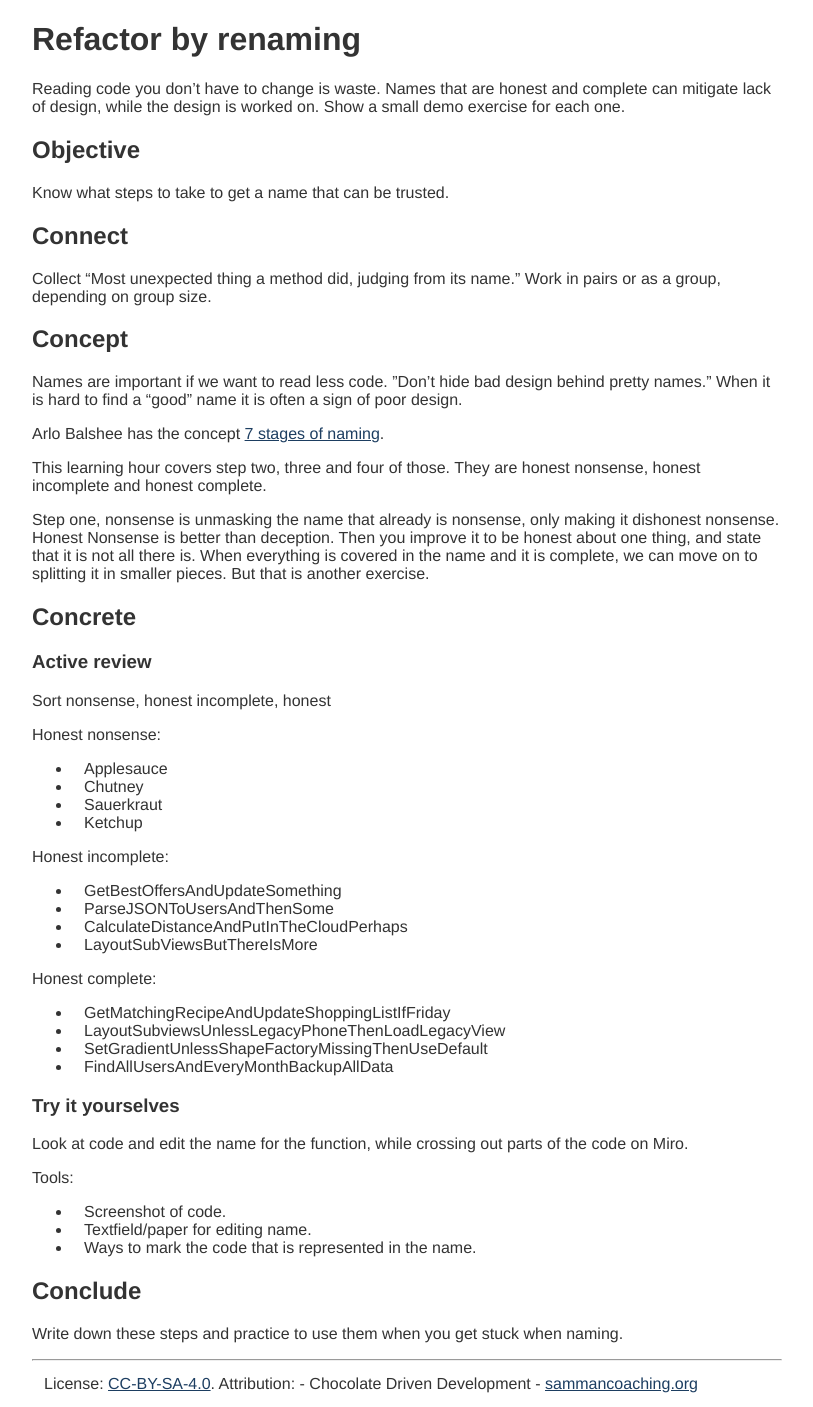
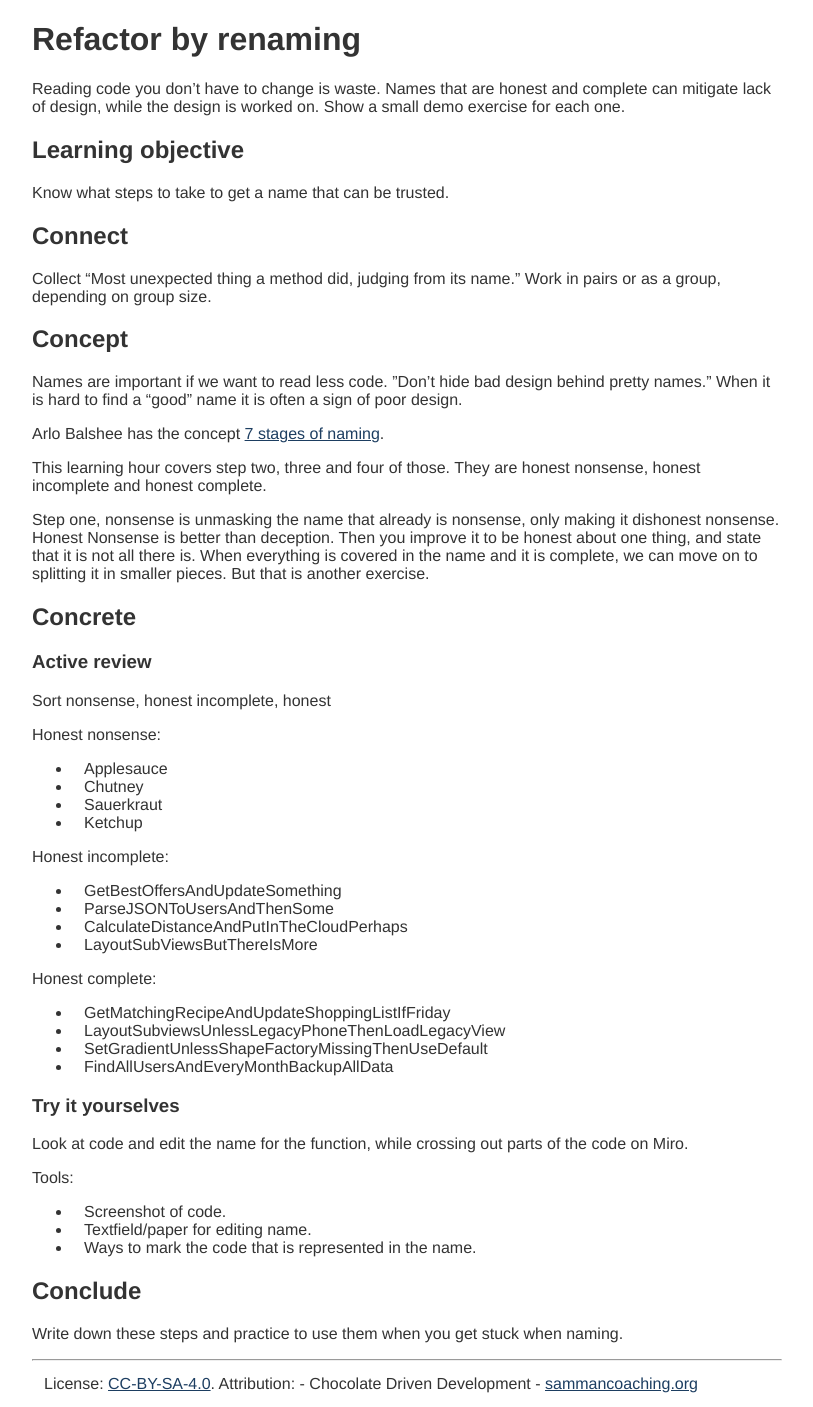
Before and after one commit to sammancoaching/website, a Jekyll site: the page built from _learning_hours/testable_design/naming.md, in a window 1280 px wide. Shown: the whole page, without its empty margins (233-1046 px from the left). Built offline with Jekyll 4.4.1, drawn with Linux system fonts in a browser that asks for light colours.

Commit message:
rewording

```diff
--- a/_learning_hours/testable_design/naming.md
+++ b/_learning_hours/testable_design/naming.md
@@ -14,7 +14,7 @@ Names that are honest and complete can mitigate lack of design,
 while the design is worked on.
 Show a small demo exercise for each one.
 
-## Objective
+## Learning objective
 Know what steps to take to get a name that can be trusted.
 
 ## Connect
```
